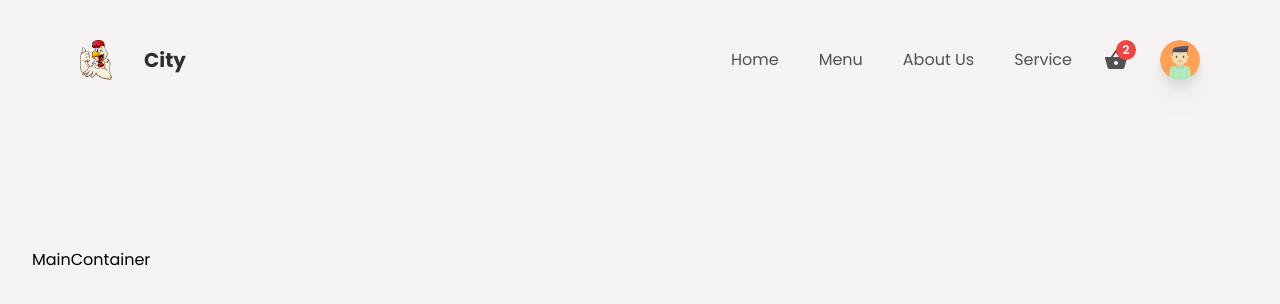
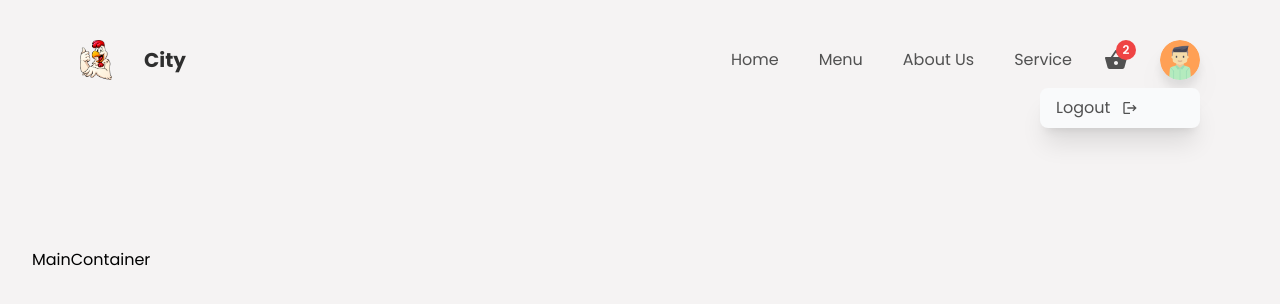
Before and after one commit to priyanshukumarsinha/restarurantapp, a React (Vite) app: page / in a window 1280 px wide. Shown: the top 304 px of the page. Built offline with nearby package versions, Linux system fonts and the light colour scheme.

Commit message:
feat/added various features in the auth page

```diff
--- a/src/components/Header.jsx
+++ b/src/components/Header.jsx
@@ -1,14 +1,16 @@
 import React from 'react'
 import Logo from '../img/logo.png'
-import { MdShoppingBasket } from "react-icons/md";
+
+import { MdShoppingBasket, MdAdd, MdLogout } from "react-icons/md";
 import Avatar from '../img/avatar.png'
 import { motion } from 'framer-motion';
-import { Link } from 'react-router-dom';
+import { Link, Navigate, json } from 'react-router-dom';
 import { getAuth, signInWithPopup, GoogleAuthProvider } from 'firebase/auth';
 import { app } from '../../firebase.config';
 
 import { useSelector, useDispatch } from 'react-redux';
-import {login as userLogin} from './store/authSlice'
+import { login as userLogin } from './store/authSlice'
+import { logout as userLogout } from './store/authSlice'
 
 
 const Header = () => {
@@ -19,10 +21,26 @@ const Header = () => {
   const userData = useSelector((state) => state.auth.user)
   const dispatch = useDispatch()
 
-  const login = async() => {
-    const response = await signInWithPopup(auth, provider);
-    dispatch(userLogin(response.user.providerData[0]));
+  const adminEmail = "1ds22cb039@dsce.edu.in"
+
+  const login = async () => {
+    if (!userData) {
+      const response = await signInWithPopup(auth, provider);
+      const userData = response.user.providerData[0]
+      dispatch(userLogin(userData));
+      localStorage.setItem('user', JSON.stringify(userData))
+    }
   }
+
+  const logout = () => {
+    dispatch(userLogout())
+    localStorage.clear();
+  }
+
+  const newItem = () => (
+    Navigate('/createItem')
+  )
+
 
   return (
     <header className=' w-full p-6 px-16'>
@@ -50,9 +68,25 @@ const Header = () => {
           </div>
 
           <div className="relative">
-          <motion.img  whileTap={{scale:0.6}} src={userData ? userData.payload.photoURL : Avatar} alt="userprofile" className='w-10 min-w-[40px] min-h-[40px] drop-shadow-xl cursor-pointer rounded-full'
-          onClick={login}
-          />
+            <motion.img whileTap={{ scale: 0.6 }} src={userData ? userData.photoURL : Avatar} alt="userprofile" className='w-10 min-w-[40px] min-h-[40px] drop-shadow-xl cursor-pointer rounded-full'
+              onClick={login}
+            />
+            <div className='w-40 bg-gray-50 shadow-xl rounded-lg absolute top-12 right-0 flex flex-col'>
+              {
+                userData && userData.email === adminEmail && (
+                  <Link to={'/createItem'}>
+                    <p className='px-4 py-2 flex items-center gap-3 cursor-pointer hover:bg-slate-100 transition-all duration-100 ease-in-out text-base text-textColor'
+                    >New Item
+                      <MdAdd />
+                    </p>
+                  </Link>
+                )}
+              <p className='px-4 py-2 flex items-center gap-3 cursor-pointer hover:bg-slate-100 transition-all duration-100 ease-in-out text-base text-textColor'
+                onClick={logout}
+              >Logout
+                <MdLogout />
+              </p>
+            </div>
           </div>
 
 
--- a/src/components/store/authSlice.js
+++ b/src/components/store/authSlice.js
@@ -1,8 +1,11 @@
 // Store for authentication
 import { createSlice } from '@reduxjs/toolkit'
+import { fetchUser } from '../../utils/fetchLocalStorageData'
+
+const userInfo = fetchUser()
 
 export const initialState = {
-    user : null, // initially no user, hence null
+    user : userInfo, // initially no user, hence null
 }
 
 const authSlice = createSlice({
@@ -10,12 +13,11 @@ const authSlice = createSlice({
     initialState,
     reducers : {
         login : (state, action) => {
-            state.user = action
+            state.user = action.payload
         },
-        // logout : (state) => {
-        //     // state.status = false,
-        //     state.user = null
-        // }
+        logout : (state) => {
+            state.user = null
+        }
     }
 })
 
--- /dev/null
+++ b/src/utils/fetchLocalStorageData.js
@@ -0,0 +1,4 @@
+export const fetchUser = () => {
+    const userInfo = localStorage.getItem('user') !== "undefined" ? JSON.parse(localStorage.getItem('user')) : localStorage.clear();
+    return userInfo;
+}
```
